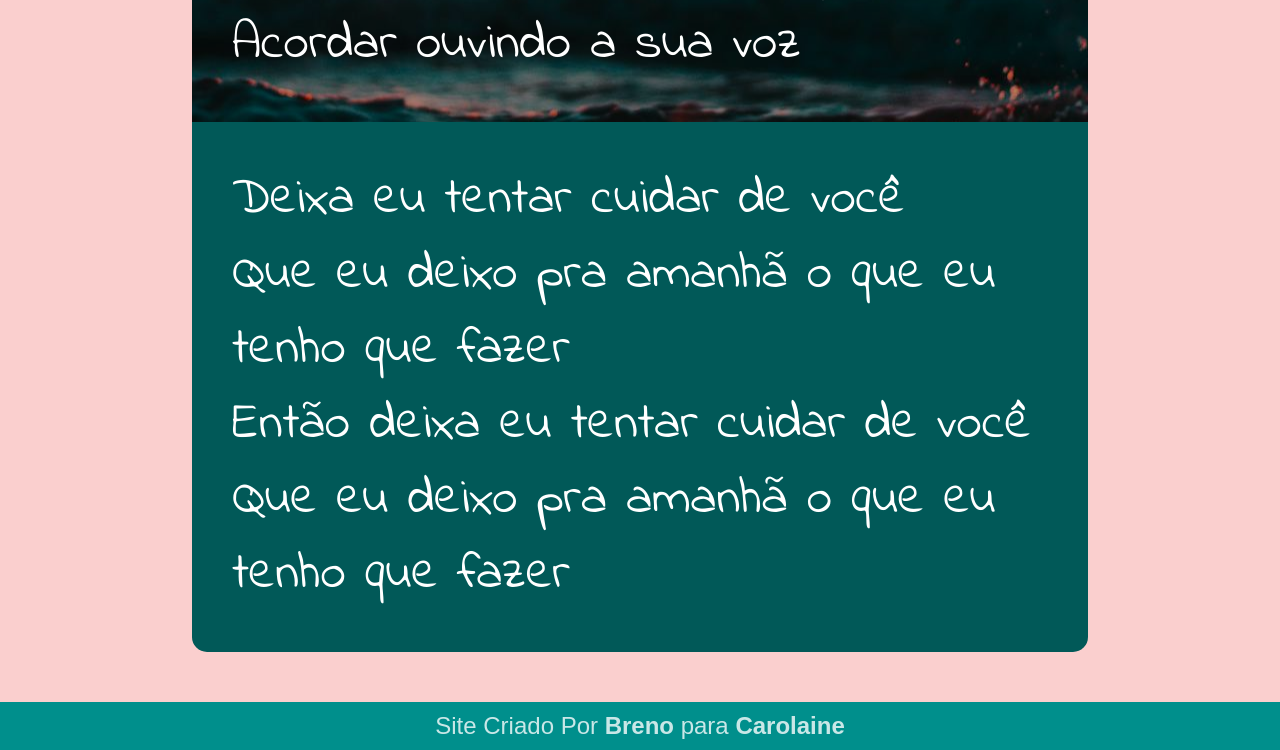
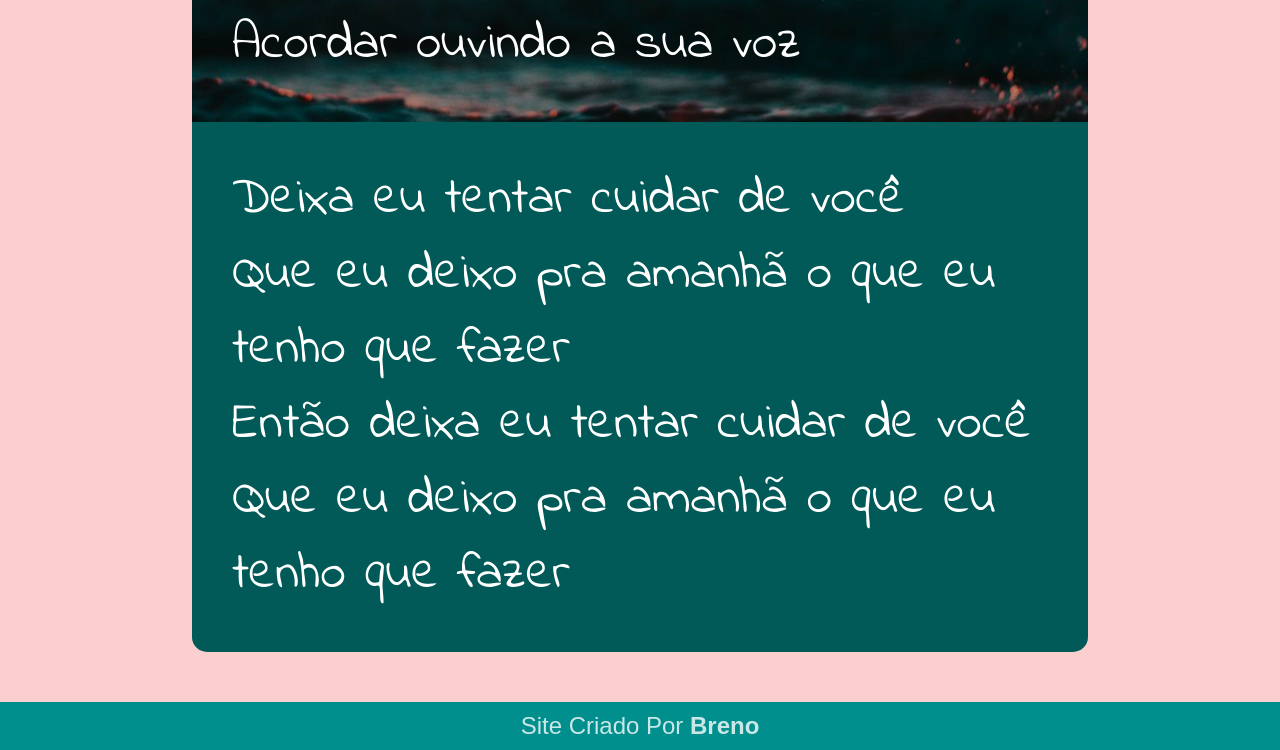
Before and after one commit to BrenoAlvesTI/P_Site, a plain HTML site: page index.html in a window 1280 px wide. Shown: the part 5615-6365 px from the top of the page. Drawn offline with Linux system fonts and the light colour scheme.

Commit message:
Update index.html

```diff
--- a/index.html
+++ b/index.html
@@ -3,7 +3,7 @@
 <head>
     <meta charset="UTF-8">
     <meta name="viewport" content="width=device-width, initial-scale=1.0">
-    <title>Carolaine</title>
+    <title>^-^</title>
     <link rel="stylesheet" href="style.css">
 </head>
 <body>
@@ -87,6 +87,6 @@
                 Que eu deixo pra amanhã o que eu tenho que fazer <br>
             </p>
         </section>
-    <footer>Site Criado Por <strong>Breno</strong> para <strong>Carolaine</strong></footer>
+    <footer>Site Criado Por <strong>Breno</strong></footer>
 </body>
 </html>
```
